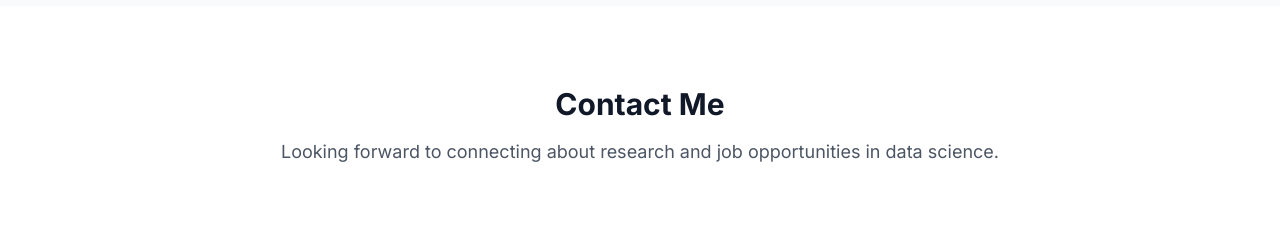
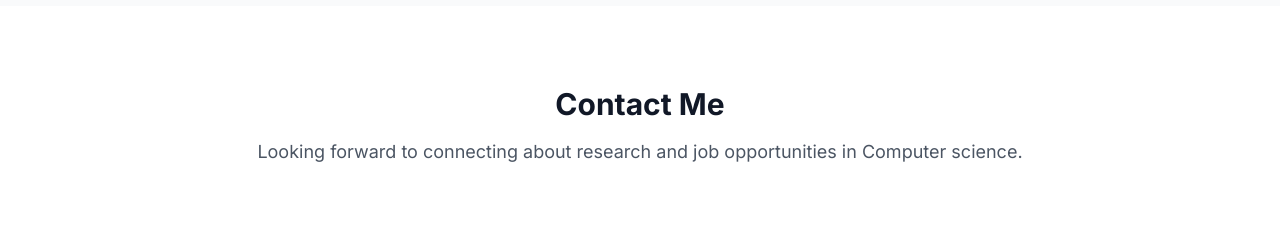
Before and after one commit to maheswar09/Maheswar-Portfolio, a React (Vite) app: page / in a window 1280 px wide. Shown: the part 9220-9448 px from the top of the page. Built offline with nearby package versions, Linux system fonts and the light colour scheme.

Commit message:
changed contact to computer sciece

```diff
--- a/src/components/Contact.tsx
+++ b/src/components/Contact.tsx
@@ -71,7 +71,7 @@ const handleSubmit = (e: React.FormEvent) => {
         <div className="max-w-3xl mx-auto text-center mb-16">
           <h2 className="text-3xl font-bold mb-4">Contact Me</h2>
           <p className="text-gray-600 dark:text-gray-400 text-lg">
-            Looking forward to connecting about research and job opportunities in data science.
+            Looking forward to connecting about research and job opportunities in Computer science.
           </p>
         </div>
 
```
